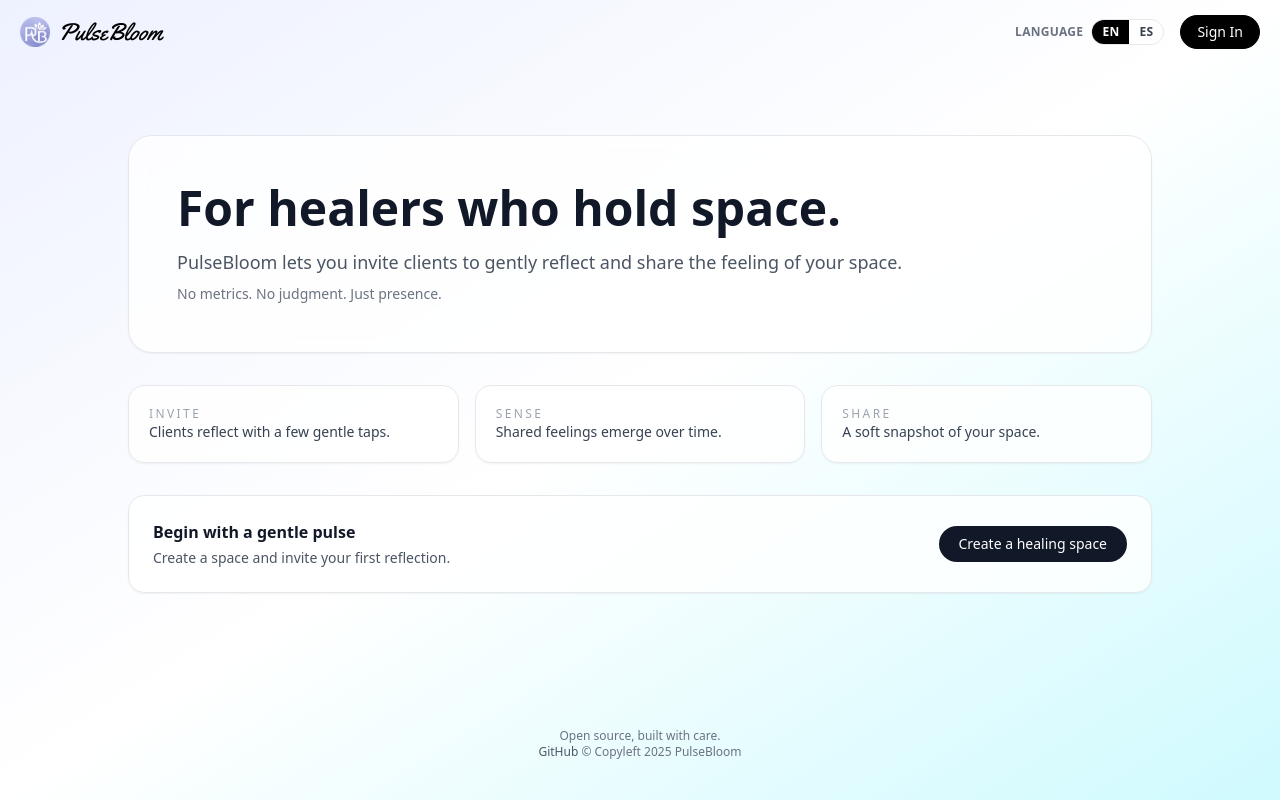
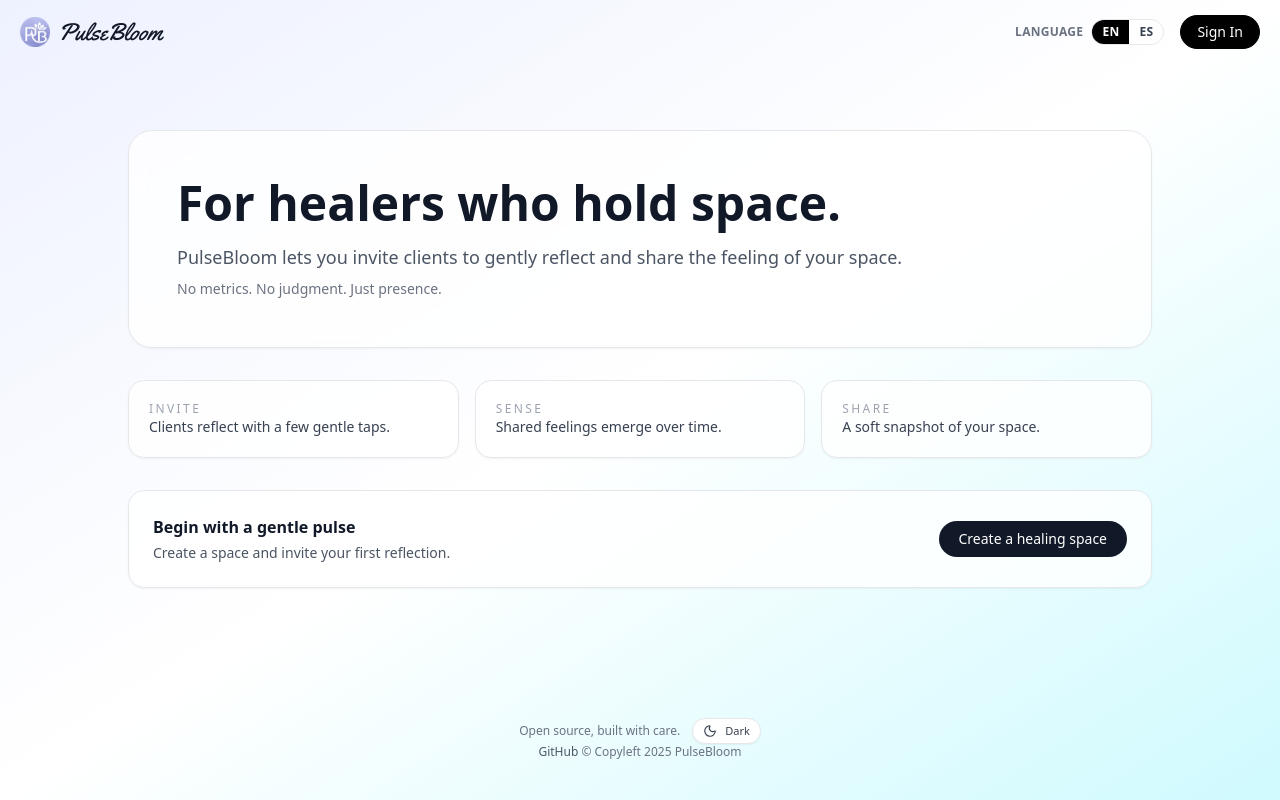
Before and after one commit to yumengcao4888/pulse-bloom, a Next.js app: page / in a window 1280 px wide. Built offline with nearby package versions, Linux system fonts and the light colour scheme; no server answers; a web font is replaced by a local one.

Commit message:
Added initial support for the dark mode.

```diff
--- a/app/layout.tsx
+++ b/app/layout.tsx
@@ -26,8 +26,8 @@ export default async function RootLayout({
   return (
     <ClerkProvider>
       <html lang={locale}>
-        <body className={cx(sfPro.variable, inter.variable)}>
-          <div className="fixed h-screen w-full bg-gradient-to-br from-indigo-50 via-white to-cyan-100" />
+        <body className={cx(sfPro.variable, inter.variable, "bg-white text-gray-900 dark:bg-black dark:text-gray-100")}>
+          <div className="fixed h-screen w-full bg-gradient-to-br from-indigo-50 via-white to-cyan-100 dark:from-black dark:via-black dark:to-black" />
           <LocaleProvider locale={locale}>
             <div className="relative z-10 flex min-h-screen flex-col">
               <Suspense fallback="...">
--- a/components/layout/footer.tsx
+++ b/components/layout/footer.tsx
@@ -1,14 +1,18 @@
 import Link from "next/link";
+import ThemeToggle from "@/components/layout/theme-toggle";
 
 export default function Footer() {
   return (
     <footer className="w-full">
-      <div className="mx-auto w-full max-w-5xl px-5 pb-10 text-center text-xs text-gray-500">
-        <p>Open source, built with care.</p>
+      <div className="mx-auto w-full max-w-5xl px-5 pb-10 text-center text-xs text-gray-500 dark:text-gray-400">
+        <div className="flex flex-col items-center justify-center gap-3 sm:flex-row">
+          <p>Open source, built with care.</p>
+          <ThemeToggle />
+        </div>
         <p>
           <Link
             href="https://github.com/yumengcao4888/pulse-bloom"
-            className="text-gray-600 underline-offset-4 hover:underline"
+            className="text-gray-600 underline-offset-4 hover:underline dark:text-gray-300"
           >
             GitHub
           </Link>{" "}
--- /dev/null
+++ b/components/layout/theme-toggle.tsx
@@ -0,0 +1,53 @@
+"use client";
+
+import { useEffect, useState } from "react";
+import { Moon, Sun } from "lucide-react";
+
+const STORAGE_KEY = "pulsebloom-theme";
+
+type Theme = "light" | "dark";
+
+function applyTheme(theme: Theme) {
+  if (typeof document === "undefined") {
+    return;
+  }
+  document.documentElement.classList.toggle("dark", theme === "dark");
+}
+
+export default function ThemeToggle() {
+  const [theme, setTheme] = useState<Theme>("light");
+
+  useEffect(() => {
+    const stored = window.localStorage.getItem(STORAGE_KEY);
+    if (stored === "dark") {
+      setTheme("dark");
+      applyTheme("dark");
+      return;
+    }
+
+    setTheme("light");
+    applyTheme("light");
+  }, []);
+
+  const toggleTheme = () => {
+    const nextTheme: Theme = theme === "dark" ? "light" : "dark";
+    setTheme(nextTheme);
+    window.localStorage.setItem(STORAGE_KEY, nextTheme);
+    applyTheme(nextTheme);
+  };
+
+  const isDark = theme === "dark";
+
+  return (
+    <button
+      type="button"
+      onClick={toggleTheme}
+      className="inline-flex items-center gap-2 rounded-full border border-gray-200 bg-white px-2.5 py-1 text-[11px] font-medium text-gray-700 shadow-sm transition hover:border-gray-300 dark:border-gray-800 dark:bg-black dark:text-gray-100"
+      aria-pressed={isDark}
+      aria-label="Toggle dark mode"
+    >
+      {isDark ? <Sun className="h-3.5 w-3.5" /> : <Moon className="h-3.5 w-3.5" />}
+      {isDark ? "Light" : "Dark"}
+    </button>
+  );
+}
--- a/tailwind.config.js
+++ b/tailwind.config.js
@@ -2,6 +2,7 @@
 const plugin = require("tailwindcss/plugin");
 
 module.exports = {
+  darkMode: "class",
   content: ["./app/**/*.{js,ts,jsx,tsx}", "./components/**/*.{js,ts,jsx,tsx}"],
   future: {
     hoverOnlyWhenSupported: true,
```
